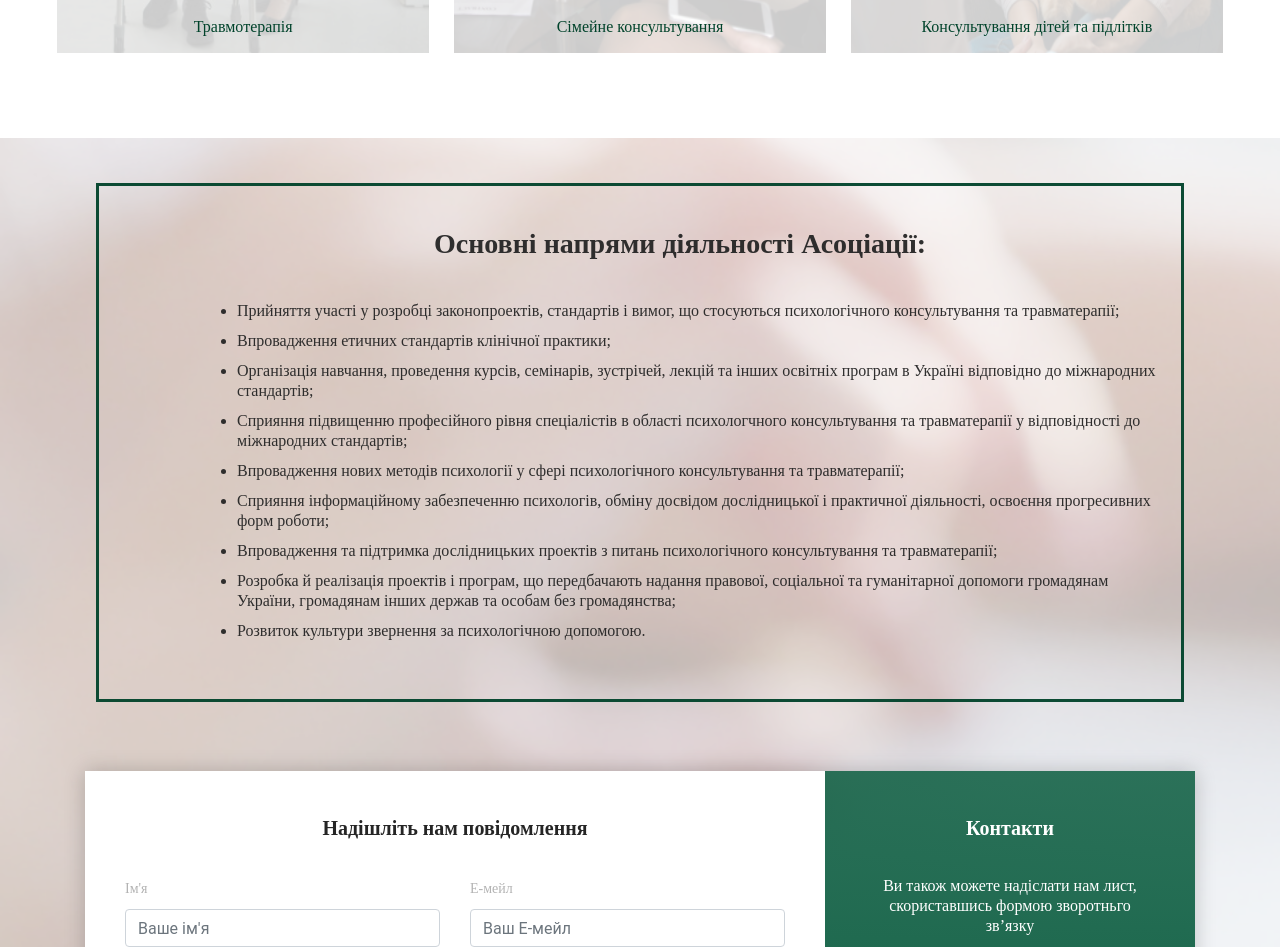
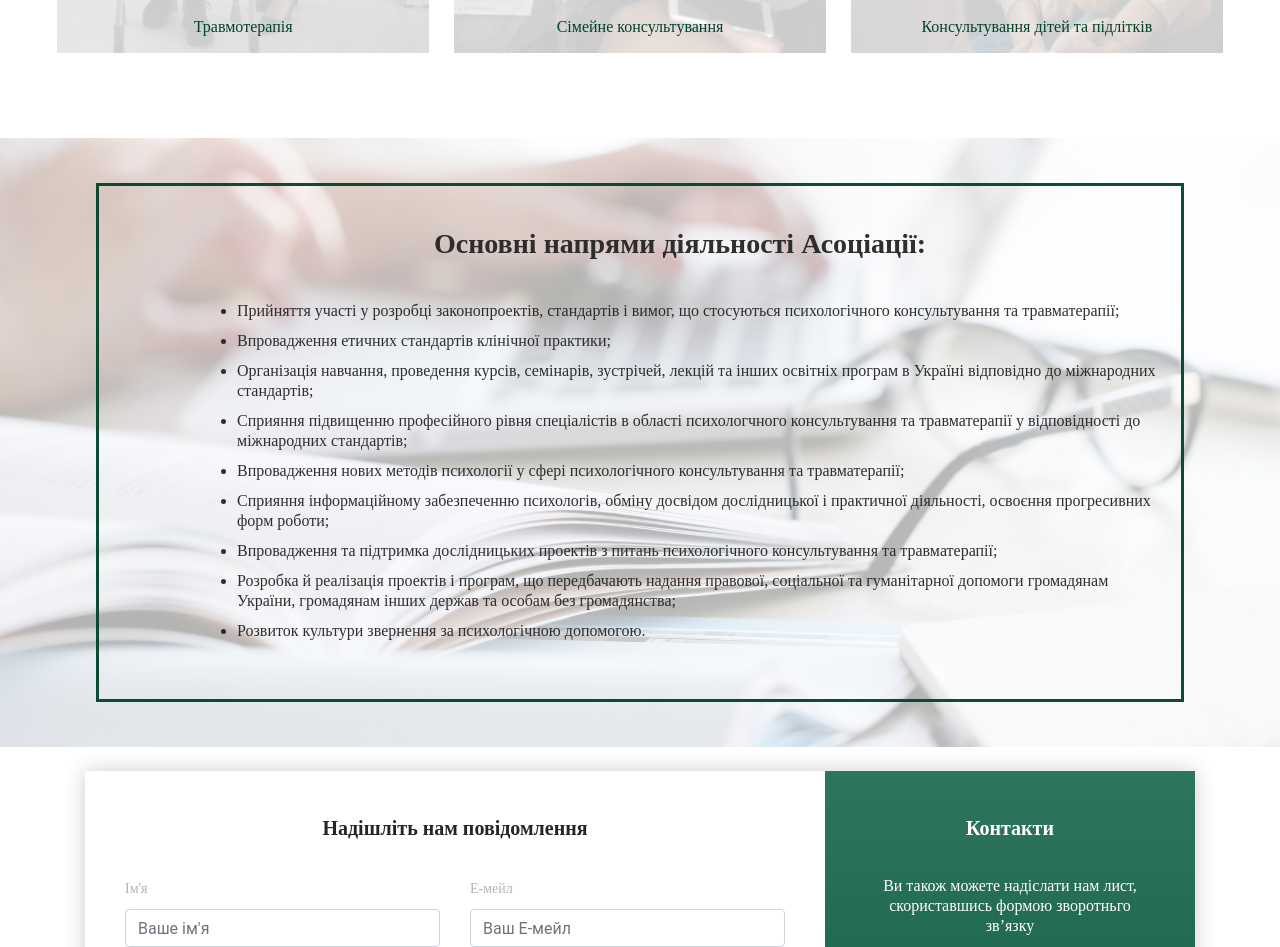
Before and after one commit to Litsyshyn/PsY-yarn, a React (Create React App) app: page / in a window 1280 px wide. Shown: the part 1320-2267 px from the top of the page. Built offline with nearby package versions, Linux system fonts and the light colour scheme.

Commit message:
pictures path update
links to pics in Activity and Directions background

```diff
--- a/src/components/Directions/Directions.scss
+++ b/src/components/Directions/Directions.scss
@@ -2,18 +2,20 @@
 .directions {
     margin-top: 75px;
     display: flex;
+    position: relative;
+
 }
 
 /* Налаштування фонового малюнка */
     .directions::after {
         content: "";
-        background-image: url(Background_directions.png);
+        background-image: url(../../assets/img/Background_directions.png);
         background-size: cover;
         opacity: 0.3;
         position: absolute;
         z-index: -1;
         width: 100%;
-        height: 75%;
+        height: 100%;
     }
 
 
```
Also changed, not shown: src/components/Activity/Activity.jsx (+4 -4 lines), src/components/Directions/Background_directions.png (deleted).
